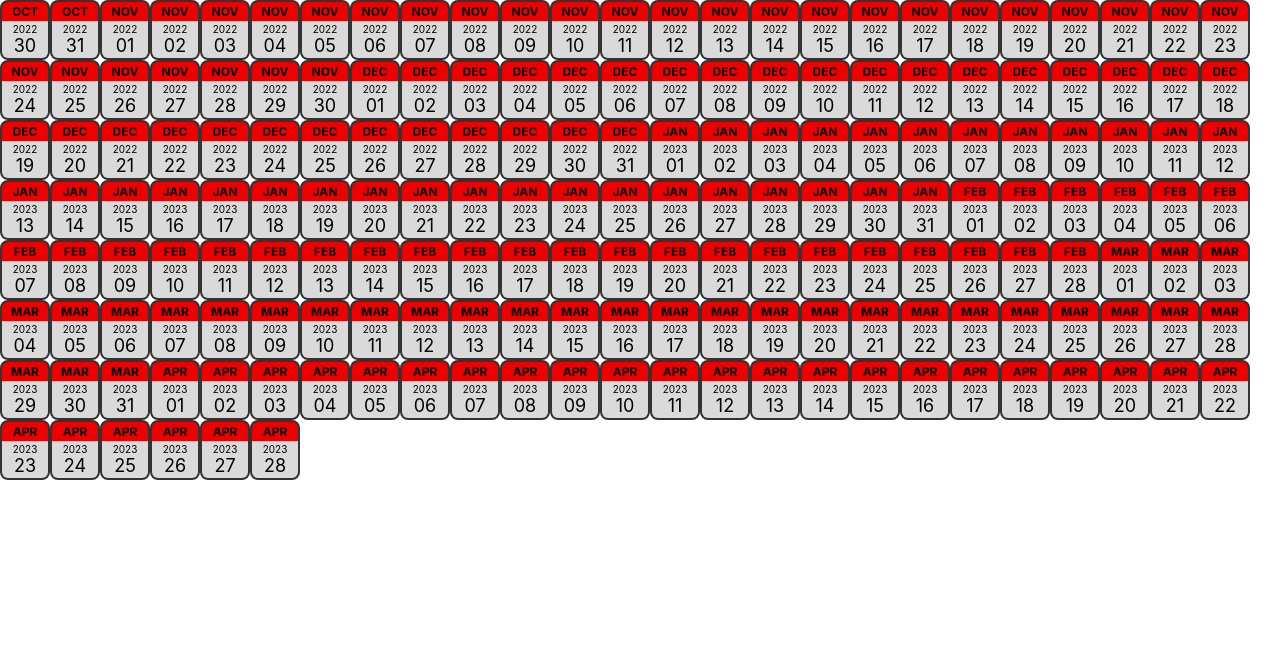
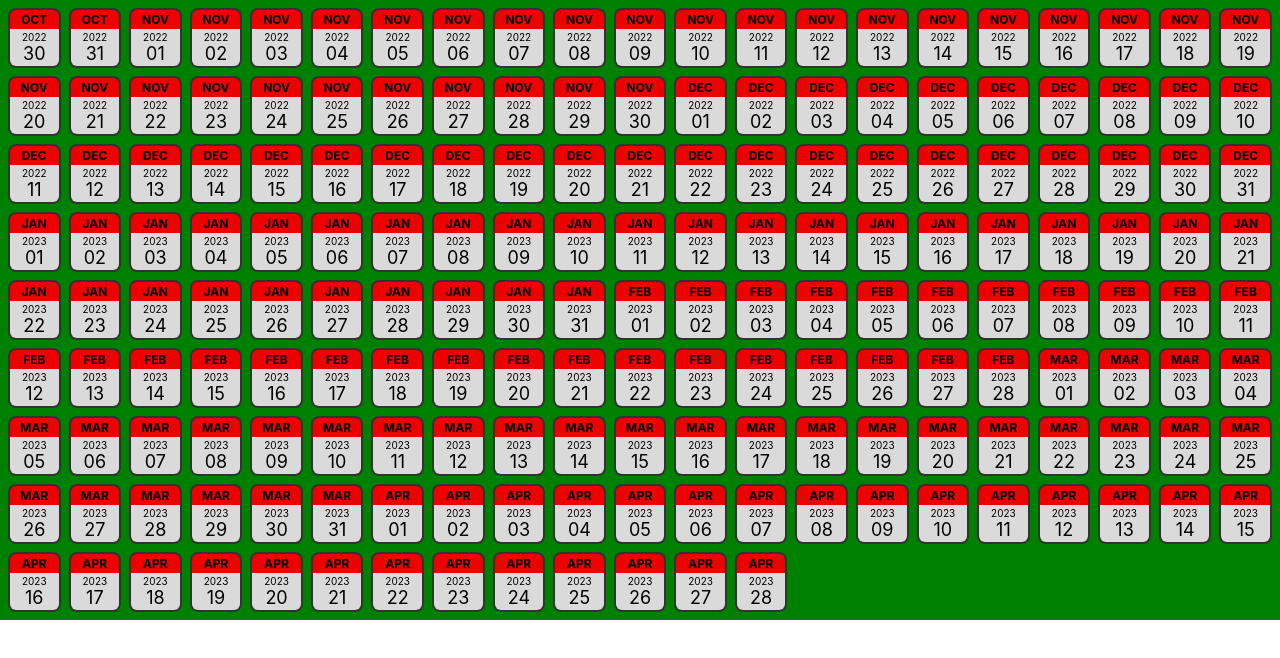
Before and after one commit to popClingwrap/eu-visa-days, a React (Create React App) app: page / in a window 1280 px wide. Shown: the top 658 px of the page. Built offline with nearby package versions, Linux system fonts and the light colour scheme; the HTML template or start-up script is replaced by a standard one.

Commit message:
Added CSS Grid based layout

```diff
--- a/src/components/calendar-day/calendar-day.module.css
+++ b/src/components/calendar-day/calendar-day.module.css
@@ -1,7 +1,6 @@
 .border{
     border-radius: 8px;
     background: #333;
-    width: 50px;
     overflow: hidden;
     display: inline-flex;
     flex-flow: column nowrap;
--- /dev/null
+++ b/src/components/calendar/calendar.module.css
@@ -0,0 +1,7 @@
+#calendar{
+    background: green;
+    display: grid;
+    grid-template-columns: repeat(auto-fill, minmax(50px, 1fr));
+    gap: .5em;
+    padding: .5em;
+}
--- a/src/components/calendar/index.js
+++ b/src/components/calendar/index.js
@@ -1,6 +1,7 @@
 import {useContext} from "react";
 import CalendarContext from "../../store/calendar-ctx";
 import CalendarDay from "../calendar-day";
+import styles from './calendar.module.css';
 
 let dragEffect = undefined;
 let isDragging = false;
@@ -123,7 +124,7 @@ function Calendar(){
     }
 
     return (
-        <div>
+        <div id={styles.calendar}>
             {model.map(item=> {
                 return <CalendarDay
                     tripId={item.tripId}
```
